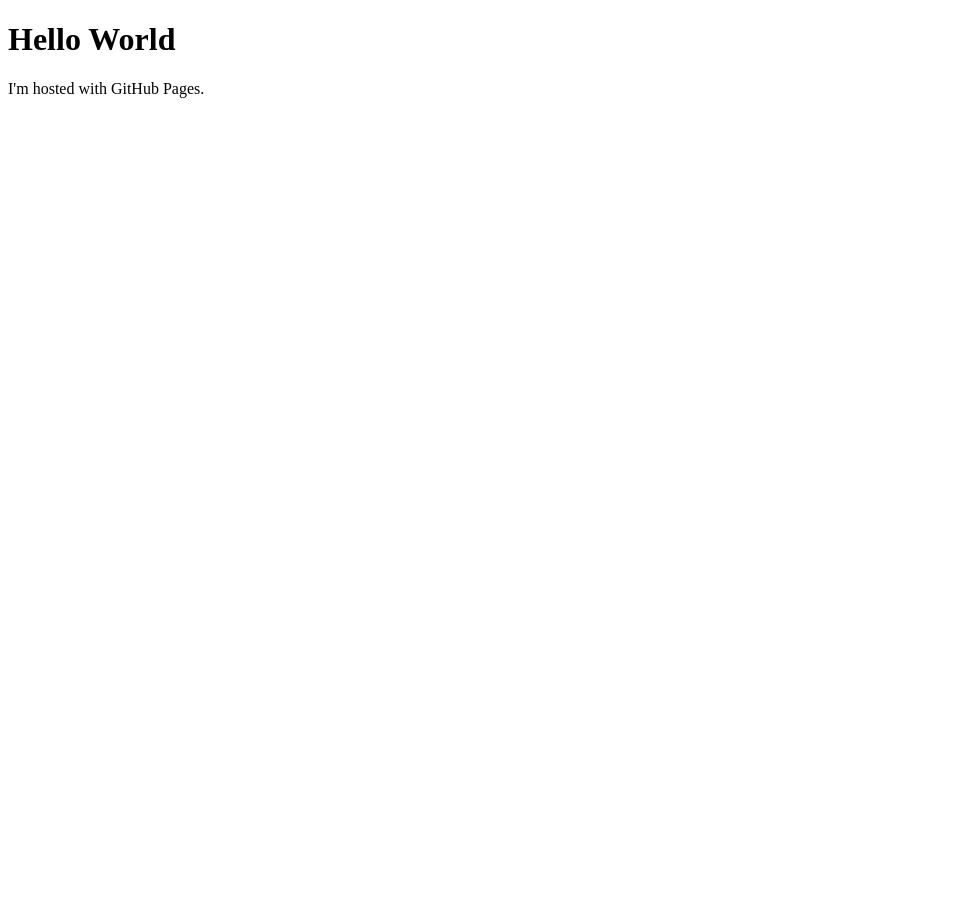
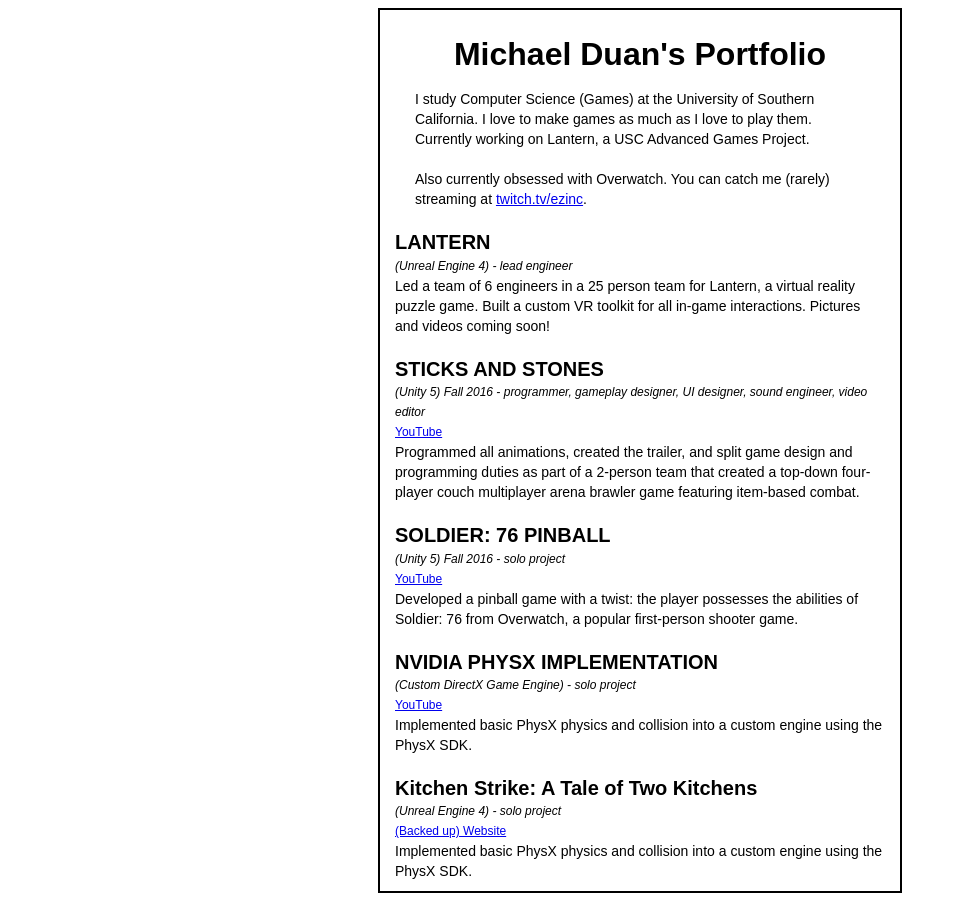
Before and after one commit to michael-duan/michael-duan.github.io, a plain HTML site: page index.html in a window 1280 px wide. Shown: the whole page, without its empty margins (0-957 px from the left). Before the commit the page ends 800 px from the top, so only its background shows below. Drawn offline with Linux system fonts and the light colour scheme.

Commit message:
first copy of website with basic links

```diff
--- a/index.html
+++ b/index.html
@@ -1,7 +1,45 @@
 <!DOCTYPE html>
+
 <html>
+<link rel="stylesheet" href="style.css" type="text/css"/>
 <body>
-<h1>Hello World</h1>
-<p>I'm hosted with GitHub Pages.</p>
+	<div id = "centerpage">
+	    <div id = "headertext">
+	    	<h1>Michael Duan's Portfolio</h1>
+	        </div>
+	            <div id = "maincenter">
+	        		<p>I study Computer Science (Games) at the University of Southern California. I love to make games as much as I love to play them. Currently working on Lantern, a USC Advanced Games Project.
+	        		<br> <br> Also currently obsessed with Overwatch. You can catch me (rarely) streaming at <a href="twitch.tv/ezinc">twitch.tv/ezinc</a>.
+	        </div>
+	    <div id = "portfolioentry">
+	        <h2>LANTERN</h2>
+	        <d>(Unreal Engine 4) - lead engineer</d>
+	        <p>Led a team of 6 engineers in a 25 person team for Lantern, a virtual reality puzzle game. Built a custom VR toolkit for all in-game interactions. Pictures and videos coming soon!</p>
+	    </div>
+	    <div id = "portfolioentry">
+	        <h2>STICKS AND STONES</h2>
+	        <d>(Unity 5) Fall 2016 - programmer, gameplay designer, UI designer, sound engineer, video editor</d>
+	        <d1><br><a href="https://www.youtube.com/watch?v=exvx2-J2mZ8">YouTube</a></d1>
+	        <p>Programmed all animations, created the trailer, and split game design and programming duties as part of a 2-person team that created a top-down four-player couch multiplayer arena brawler game featuring item-based combat.</p>
+	    </div>
+	    <div id = "portfolioentry">
+	        <h2>SOLDIER: 76 PINBALL</h2>
+	        <d>(Unity 5) Fall 2016 - solo project</d>
+	        <d1><br><a href="https://www.youtube.com/watch?v=zSe6DXiS11g">YouTube</a></d1>
+	        <p>Developed a pinball game with a twist: the player possesses the abilities of Soldier: 76 from Overwatch, a popular first-person shooter game.</p>
+	    </div>
+	    <div id = "portfolioentry">
+	        <h2>NVIDIA PHYSX IMPLEMENTATION</h2>
+	        <d>(Custom DirectX Game Engine) - solo project</d>
+	        <d1><br><a href="https://www.youtube.com/watch?v=08x-8w01DP0">YouTube</a></d1>
+	        <p>Implemented basic PhysX physics and collision into a custom engine using the PhysX SDK.</p>
+	    </div>
+	    <div id = "portfolioentry">
+	        <h2>Kitchen Strike: A Tale of Two Kitchens</h2>
+	        <d>(Unreal Engine 4) - solo project</d>
+	        <d1><br><a href="https://kitchenstrikegame.blogspot.com/">(Backed up) Website</a></d1>
+	        <p>Implemented basic PhysX physics and collision into a custom engine using the PhysX SDK.</p>
+	    </div>
+	</div>
 </body>
 </html>
--- /dev/null
+++ b/style.css
@@ -0,0 +1,70 @@
+
+#centerpage {
+    margin: auto;
+    width: 500px;
+    border: 2px solid black;
+    padding: 10px;
+}
+
+#maincenter {
+    margin: auto;
+    width: 90%
+}
+
+#portfolioentry {
+    margin: 0;
+    padding-top: 20px;
+    padding-left: 5px;
+    padding-right: 5px;
+}
+
+h1 {
+    text-align: center;
+    font-family: "Arial Rounded MT Bold", "Helvetica Rounded", Arial, sans-serif;
+	font-size: 32px;
+	font-style: normal;
+	font-variant: normal;
+    font-weight: bold;
+	line-height: 26.4px;
+}
+
+h2 {
+    text-align: left;
+    font-family: "Arial Rounded MT Bold", "Helvetica Rounded", Arial, sans-serif;
+	font-size: 20px;
+	font-style: normal;
+	font-variant: normal;
+    font-weight: 700;
+	line-height: 26.4px;
+	margin: 0; padding: 0;
+}
+
+p {
+    font-family: "Arial Rounded MT Bold", "Helvetica Rounded", Arial, sans-serif;
+	font-size: 14px;
+	font-style: normal;
+	font-variant: normal;
+	font-weight: 400;
+	line-height: 20px;
+	margin: 0; padding: 0;
+}
+
+d {
+    font-family: "Arial Rounded MT Bold", "Helvetica Rounded", Arial, sans-serif;
+	font-size: 12px;
+	font-style: italic;
+	font-variant: normal;
+	font-weight: 400;
+	line-height: 20px;
+	margin: 0; padding: 0;
+}
+
+d1 {
+    font-family: "Arial Rounded MT Bold", "Helvetica Rounded", Arial, sans-serif;
+	font-size: 12px;
+	font-style: normal;
+	font-variant: normal;
+	font-weight: 400;
+	line-height: 20px;
+	margin: 0; padding: 0;
+}
```
